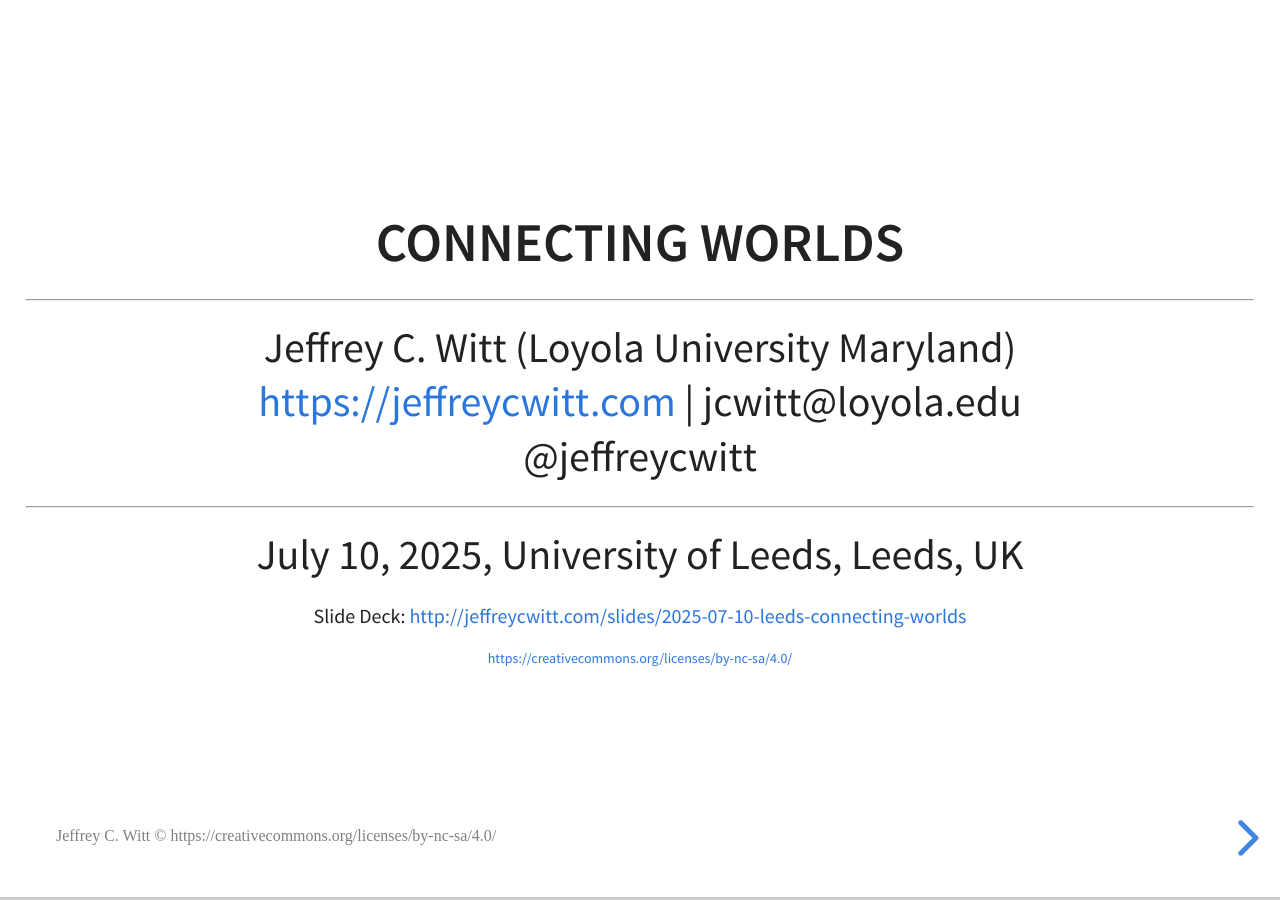
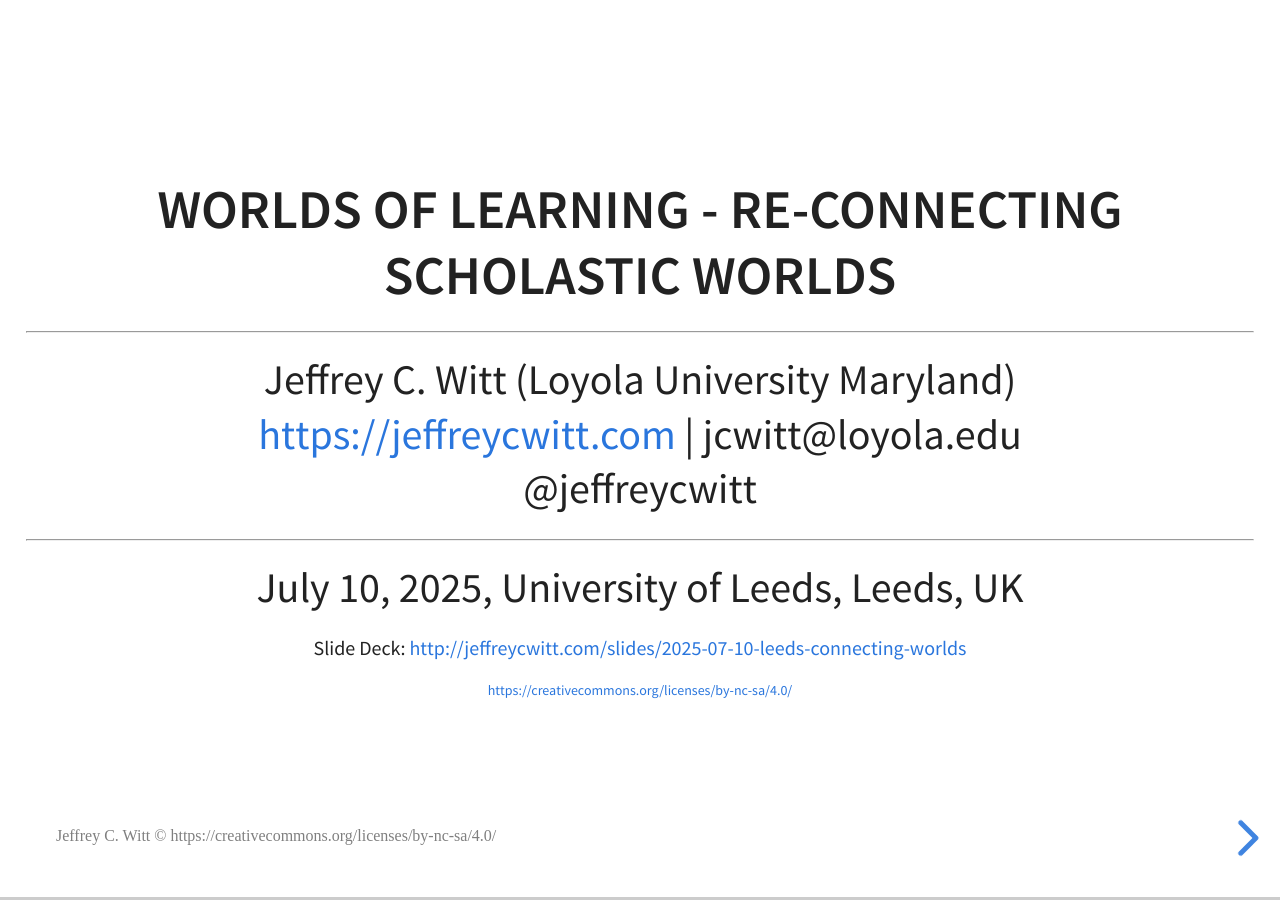
Before and after one commit to jeffreycwitt/jeffreycwitt.github.io, a Jekyll site: the page built from _slides/2025-07-10-leeds-connecting-worlds.html, in a window 1280 px wide. Built offline with Jekyll 4.4.1, drawn with Linux system fonts in a browser that asks for light colours; formulas are drawn with MathJax 3.

Commit message:
slide update

```diff
--- a/_slides/2025-07-10-leeds-connecting-worlds.html
+++ b/_slides/2025-07-10-leeds-connecting-worlds.html
@@ -13,7 +13,7 @@
   src="https://cdn.mathjax.org/mathjax/latest/MathJax.js?config=TeX-AMS-MML_HTMLorMML"></script>
 
 <section>
-  <h3>Connecting Worlds</h3>
+  <h3>Worlds of Learning - Re-Connecting Scholastic Worlds</h3>
 
   <hr />
   <p>Jeffrey C. Witt (Loyola University Maryland) <br /> <a
@@ -32,19 +32,19 @@
   <section data-markdown>
     ## Example 1
 
-    ### Doc2Vec Similiarity
+    ### Scholia and Semantic Similarity
 
+  </section>
+  <section data-background="{{ site.assets_url }}2025-07-10-leeds/StrasburgScholion.png" data-background-size="contain">
+    <!-- Picture of Thomas of Strasburg Scholion -->
+  </section>
+  <section data-background="{{ site.assets_url }}2025-07-10-leeds/ScotusScholion.png" data-background-size="contain">
+    <!-- Picture of Scotus Scholion -->
   </section>
   <section data-background="{{ site.assets_url }}2025-07-10-leeds/AquinasScholion.png" data-background-size="contain">
     <!-- Picture of Aquinas Scholion -->
   </section>
-  <section data-background="{{ site.assets_url }}2025-07-10-leeds/ScotusScholion.png" data-background-size="contain">
-    <!-- Picture of Scotus Scholion -->
-  </section>
-  <section data-background="{{ site.assets_url }}2025-07-10-leeds/StrasburgScholion.png" data-background-size="contain">
-    <!-- Picture of Thomas of Strasburg Scholion -->
-  </section>
-  <section>
+  <!-- <section>
     Issues of bias and limitation
     (Compare Strasburg listing to ExpressionType liber1-prologus)
     There are a lot more relevant text here than those listed
@@ -58,9 +58,37 @@
 
     * Utrum habere plures uxores sit contra legem naturae / Whether having may wives is against the law of nature (Sent. IV, d. 33, q. 1, a. 1; ta-l4d33q1-Dd1e131)
 
+  </section> -->
+  <section data-markdown>
+    ### Document Embeddings with Doc2Vec
+
+    See:
+
+    Le, Quoc and Tomas Mikolov, “Distributed Representations of Sentences and Documents,” (2014) https://arxiv.org/pdf/1405.4053v2.pdf.
+
+  </section>
+  <section data-markdown>
+    * For a given article in the Summa Theologiae, I have recorded the article Aquinas's Sentences commentary that was asserted as "related" by the Leonine editors
+    * For the same article in the Summa Theologiae, I have asked for the Vector that represents that article
+    * For this vector, I have asked for a ranked list of all articles in the Sentences Commentary from most similar to least similar.
+    * For the article asserted as similar by the Leonine editors, I have asked for its rank in the
+    similarity least
   </section>
   <section data-background="{{ site.assets_url }}2025-07-10-leeds/AquinasDoc2VecResults.png" data-background-size="contain">
     <!-- Picture of Thomas of Strasburg Scholion -->
+  </section>
+  <section data-markdown>
+    * On average, article asserted as parallel by the Leonine editors is the 7th highest recommended document in the auto-generated list.
+    * The median rank of the asserted article in the auto-generated list is 1.
+    * 41% (265 of 641 of the articles) were the computer's top recommendation.
+    * 66% (426 of 641 of the articles) were within its top 5 of recommended matches.
+  </section>
+  <section data-background="{{ site.assets_url }}2025-07-10-leeds/AquinasMatches.gif" data-background-size="contain">
+    <!-- And why should our attention be limited to Aquinas alone? Why not filter out text by Aquinas
+    and create a Scholion of other related sections.
+
+    It's not hard to imagine how with the help of other filter parameters
+    users dyanamically generate useful Scholion based on interests (authors from a particular time period, geographical region, or who are members of a particular order or tradition) -->
   </section>
   <section data-background="{{ site.assets_url }}2025-07-10-leeds/AquinasSTtoScriptumMatch.png" data-background-size="contain">
     <!-- We can see here that the section of the Scriptum is quickly (and with zero human labor) brought to the readers attention
@@ -72,13 +100,7 @@
      But what about the other 6 sections with 71%-68% similarity? -->
 
   </section>
-  <section data-background="{{ site.assets_url }}2025-07-10-leeds/AquinasMatches.gif" data-background-size="contain">
-    <!-- And why should our attention be limited to Aquinas alone? Why not filter out text by Aquinas
-    and create a Scholion of other related sections.
 
-    It's not hard to imagine how with the help of other filter parameters
-    users dyanamically generate useful Scholion based on interests (authors from a particular time period, geographical region, or who are members of a particular order or tradition) -->
-  </section>
 
 
 
@@ -331,8 +353,22 @@
   </section>
   <section  data-background="{{ site.assets_url }}2025-06-18-seville/chatBotSummary2.png" data-background-size="contain">
     <!-- LLM Gif Neighborhood relatedness with LLM -->
+     <div class="fragment fade-in" style="background-color: white; padding: 30px;">
+      <p>
+        "However, document Z4Yt34-d1e1156-d1e963, written by Melchor Cano, presents a more nuanced view of infidelity, arguing that it can be understood in three ways: as a pure negation of faith, as a contrary position to faith, or as a middle ground between the two. According to Cano, only the second type of infidelity, which involves a deliberate rejection of faith, is considered as a sin."
+      </p>
+      </div>
   </section>
+<section data-markdown>
 
+  1) "Close scrutiny of the theory and practice of commentary in Latin medieval Europe and Buddhist India reveals interesting **structural and functional** similarities."
+
+  (Eltschinger, *From commentary to philosophy*, 271).
+
+  2) "In the present writer’s opinion, comparative scholasticism **SHOULD NOT**, at least not primarily, aim at comparing doctrinal tenets and philosophical arguments, but rather at considering the intellectual cultures that were responsible for the formation, the development, and the overall physiognomy of law, the sciences, theology, and philosophy in the two contexts. This includes the institutional environment, the teaching and scholarly practices, the many ways in which knowledge was produced, stored, enriched and made to fructify, etc. In other words, **the ambition is to compare, say, structures...rather than intellectual contents**.""
+
+  (Eltschinger, *From commentary to philosophy*, 275).
+  </section>
 <section  data-background="{{ site.assets_url }}2025-07-10-leeds/GracilisNetworkForChatBotSummary.png" data-background-size="contain">
     <!-- Machine assisted discovery of relevant portions of the entire connected graph is useful
     for pulling out small connected discussions that are very common in scholastic thought.
@@ -375,6 +411,10 @@
     scholastic practice that can help us define said practice and distinguish it from other kinds of discourse. -->
 
   </section>
+
+  <section data-background="{{ site.assets_url }}2025-07-10-leeds/crossReferencesEuclid.png" data-background-size="contain"></section>
+  <section data-background="{{ site.assets_url }}2025-07-10-leeds/crossReferencesVazquez.png" data-background-size="contain"></section>
+  <section data-background="{{ site.assets_url }}2025-07-10-leeds/crossReferencesGrac.png" data-background-size="contain"></section>
 </section>
 <section>
   <section data-markdown>
@@ -393,9 +433,9 @@
   <section data-background="{{ site.assets_url }}2025-06-18-seville/apologiaAutoIndex.gif" data-background-size="contain">
     <!-- Printed book index -->
   </section>
-  <section data-background="{{ site.assets_url }}2025-06-18-seville/lasasasCustomReaderExample.gif" data-background-size="contain">
-    <!-- Shopping cart of texts -->
-  </section>
+  <!-- <section data-background="{{ site.assets_url }}2025-06-18-seville/lasasasCustomReaderExample.gif" data-background-size="contain">
+    Shopping cart of texts
+  </section> -->
   <section data-background-iframe="https://scta.info">
   </section>
 </section>
```
Also changed, not shown: other parts of _slides/2025-07-10-leeds-connecting-worlds.html (+2 -2 lines).
